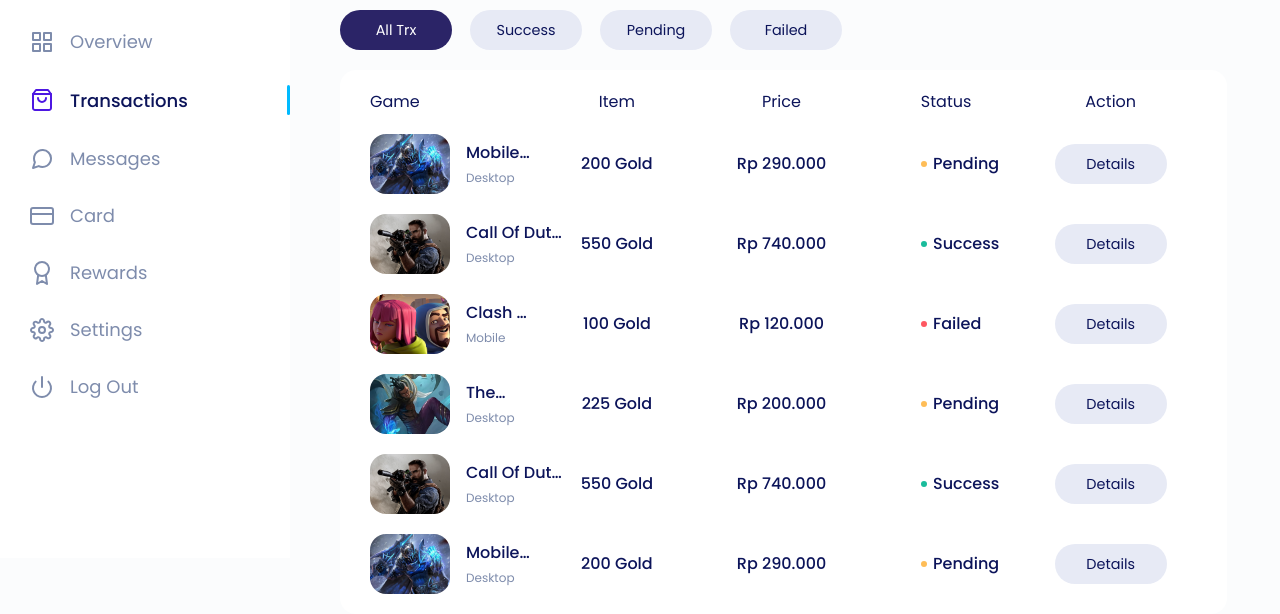
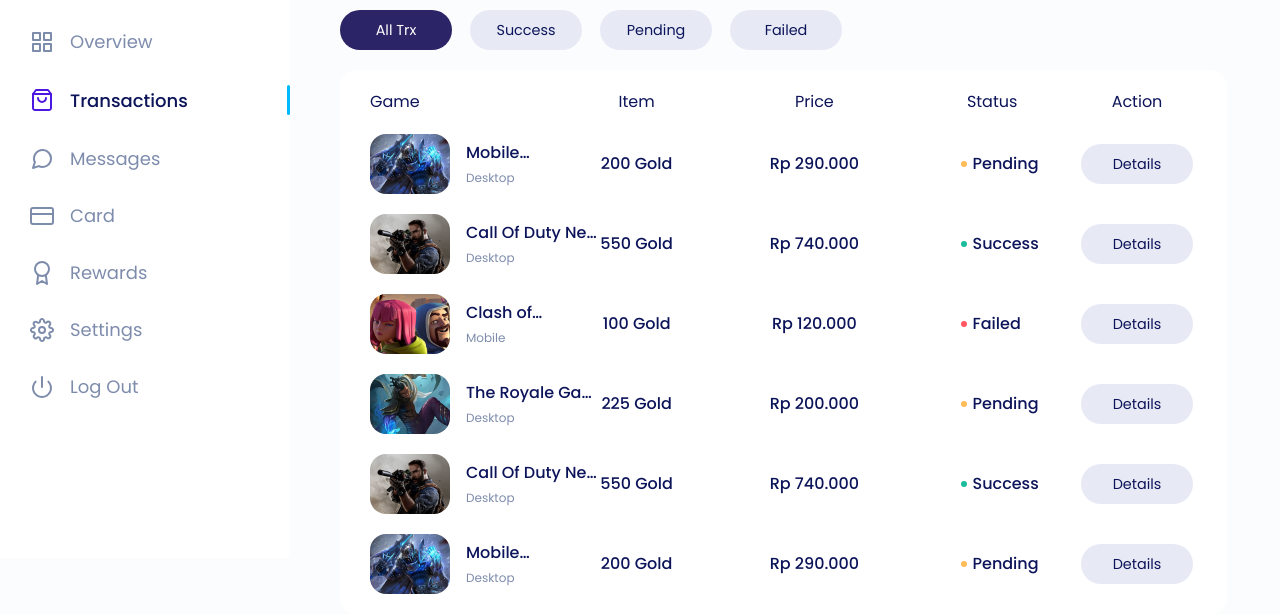
Before and after one commit to cakfan/transaction-dashboard, a plain HTML site: page index.html in a window 1280 px wide. Shown: the part 242-856 px from the top of the page. Drawn offline with Linux system fonts and the light colour scheme.

Commit message:
Deploying to gh-pages from @ cakfan/transaction-dashboard@7865d43e571fad534aa99141df8a319f636a93e3 🚀

```diff
--- a/index.html
+++ b/index.html
@@ -237,7 +237,9 @@
                 <th class="!min-w-[195.5px] text-[16px] leading-6 font-normal">
                   Status
                 </th>
-                <th class="text-[16px] leading-6 font-normal">Action</th>
+                <th class="!w-[112px] text-[16px] leading-6 font-normal">
+                  Action
+                </th>
               </tr>
             </thead>
             <tbody>
@@ -254,7 +256,7 @@
                   </div>
                   <div class="flex flex-1 flex-col gap-1">
                     <h2 class="text-[16px] leading-6 font-medium line-clamp-1">
-                      Mobile Legend Lorem ipsum dolor, sit amet consectetur
+                      Mobile Legen dLorem ipsum dolor, sit amet consectetur
                       adipisicing elit. Autem, eum!
                     </h2>
                     <p class="text-[12px] text-accent leading-[18px]">
@@ -282,7 +284,7 @@
                     </div>
                   </div>
                 </td>
-                <td>
+                <td class="">
                   <div class="flex justify-center items-center">
                     <a
                       href="#"
@@ -296,7 +298,9 @@
                 </td>
               </tr>
               <tr class="">
-                <td class="my-2.5 h-[60px] flex items-center gap-4">
+                <td
+                  class="my-2.5 h-[60px] min-w-[232px] flex items-center gap-4"
+                >
                   <div
                     class="h-[60px] w-[80px] shrink-0 rounded-[16px] overflow-clip"
                   >
@@ -401,7 +405,9 @@
                 </td>
               </tr>
               <tr class="">
-                <td class="my-2.5 h-[60px] flex items-center gap-4">
+                <td
+                  class="my-2.5 h-[60px] min-w-[232px] flex items-center gap-4"
+                >
                   <div
                     class="h-[60px] w-[80px] shrink-0 rounded-[16px] overflow-clip"
                   >
@@ -413,7 +419,7 @@
                   </div>
                   <div class="flex flex-col gap-1">
                     <h2 class="text-[16px] leading-6 font-medium line-clamp-1">
-                      The Royale Garden
+                      The Royale Ga rden
                     </h2>
                     <p class="text-[12px] text-accent leading-[18px]">
                       Desktop
@@ -454,7 +460,9 @@
                 </td>
               </tr>
               <tr class="">
-                <td class="my-2.5 h-[60px] flex items-center gap-4">
+                <td
+                  class="my-2.5 h-[60px] min-w-[232px] flex items-center gap-4"
+                >
                   <div
                     class="h-[60px] w-[80px] shrink-0 rounded-[16px] overflow-clip"
                   >
@@ -520,7 +528,7 @@
                   </div>
                   <div class="flex flex-col gap-1">
                     <h2 class="text-[16px] leading-6 font-medium line-clamp-1">
-                      Mobile Legend Lorem ipsum dolor sit amet consectetur
+                      Mobile Legen dLorem ipsum dolor sit amet consectetur
                       adipisicing elit. Alias, nostrum!
                     </h2>
                     <p class="text-[12px] text-accent leading-[18px]">
```
Also changed, not shown: output.css.
